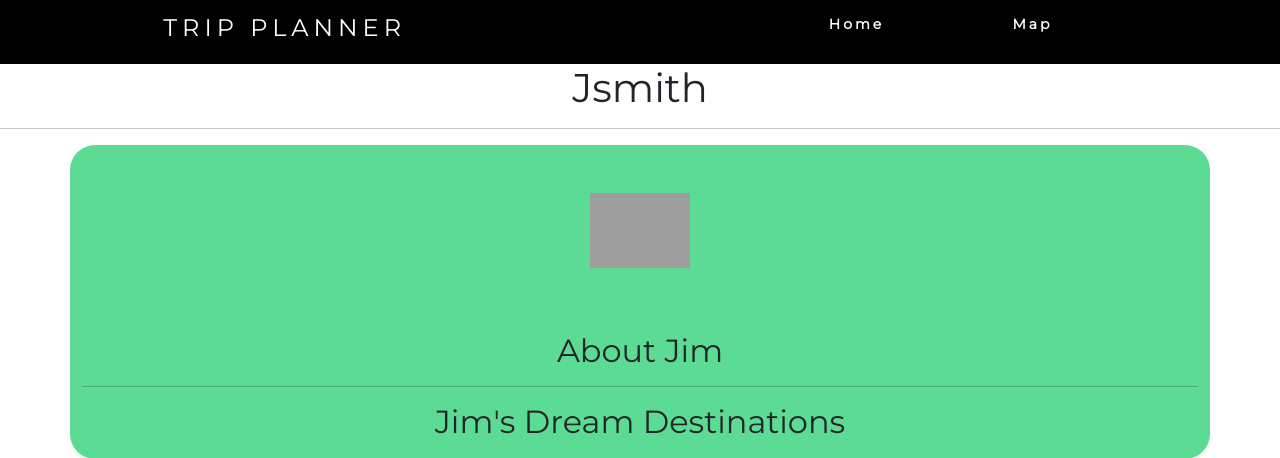
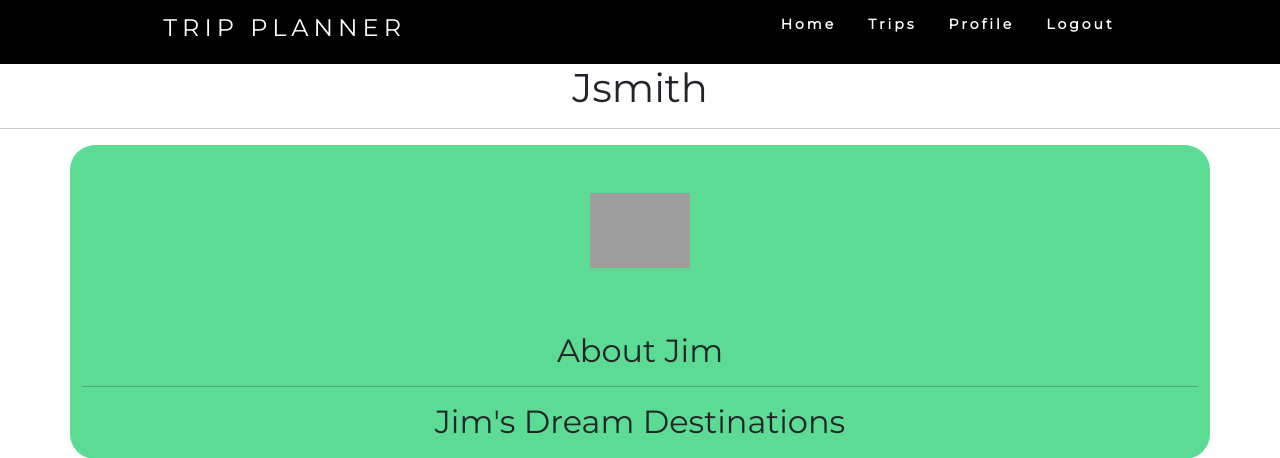
Before and after one commit to jrichcodes/Website-Project-Code, a Flask app: page /friend/1 in a window 1280 px wide. Shown: the top 458 px of the page. Run offline with Flask 2, Linux system fonts and the light colour scheme; data comes from the database, SQL or seed files in the repository; some libraries are stand-ins or nearby versions; grey boxes are pictures that could not be loaded.

Commit message:
navbar logic, links not work on friend page

```diff
--- a/project_template/website/templates/friend.html
+++ b/project_template/website/templates/friend.html
@@ -29,7 +29,9 @@
             </div>
             <ul class="nav-links">
                 <li><a href="/">Home</a></li>
-                <li><a href="/map">Map</a></li>
+                <li><a href="/events">Trips</a></li>
+                <li><a href="profile">Profile</a></li>
+                <li><a href="logout">Logout</a></li>
             </ul>
         </nav>
         <h1 align="center">{{friend2.username}}</h1>
--- a/project_template/website/templates/friends.html
+++ b/project_template/website/templates/friends.html
@@ -29,6 +29,7 @@
             </div>
             <ul class="nav-links">
                 <li><a href="/">Home</a></li>
+                <li><a href="/events">Trips</a></li>
                 <li><a href="profile">Profile</a></li>
                 <li><a href="logout">Logout</a></li>
             </ul>
--- a/project_template/website/templates/menu.html
+++ b/project_template/website/templates/menu.html
@@ -39,7 +39,7 @@
             </div>
             <ul class="nav-links">
                 <li><a href="/">Home</a></li>
-                <li><a href="/events">Events</a></li>
+                <li><a href="/events">Trips</a></li>
                 <li><a href="/recipes">Recipe Suggestions</a></li>
                 <li><a href="/logout">Logout</a></li>
             </ul>
--- a/project_template/website/templates/menu_summary.html
+++ b/project_template/website/templates/menu_summary.html
@@ -19,9 +19,9 @@
         </div>
         <ul class="nav-links">
             <li><a href="/">Home</a></li>
+            <li><a href="/events">Trips</a></li>
+            <li><a href="/profile">Profile</a></li>
             <li><a href="/logout">Logout</a></li>
-            <li><a href="/events">Events</a></li>
-            <li><a href="/profile">Profile</a></li>
         </ul>
     </nav>
     <div class="container">
--- a/project_template/website/templates/recipes.html
+++ b/project_template/website/templates/recipes.html
@@ -19,6 +19,7 @@
         </div>
         <ul class="nav-links">
             <li><a href="/">Home</a></li>
+            <li><a href="/events">Trips</a></li>
             <li><a href="/profile">Profile</a></li>
             <li><a href="/logout">Logout</a></li>
         </ul>
--- a/project_template/website/templates/single-recipe.html
+++ b/project_template/website/templates/single-recipe.html
@@ -19,8 +19,9 @@
         </div>
         <ul class="nav-links">
             <li><a href="/">Home</a></li>
+            <li><a href="/events">Trips</a></li>
+            <li><a href="/profile">Profile</a></li>
             <li><a href="/logout">Logout</a></li>
-            <li><a href="/profile">Profile</a></li>
         </ul>
     </nav>
     <div class="recipe-card">
```
